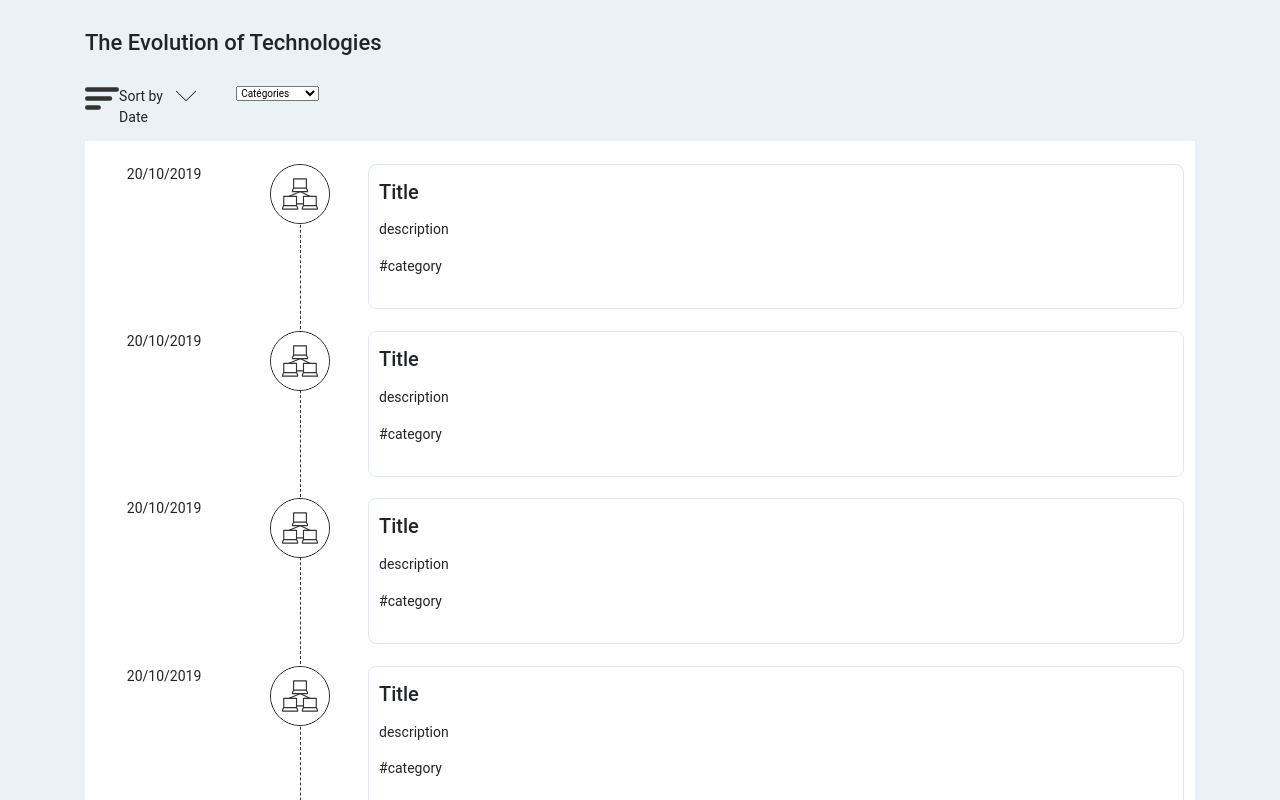
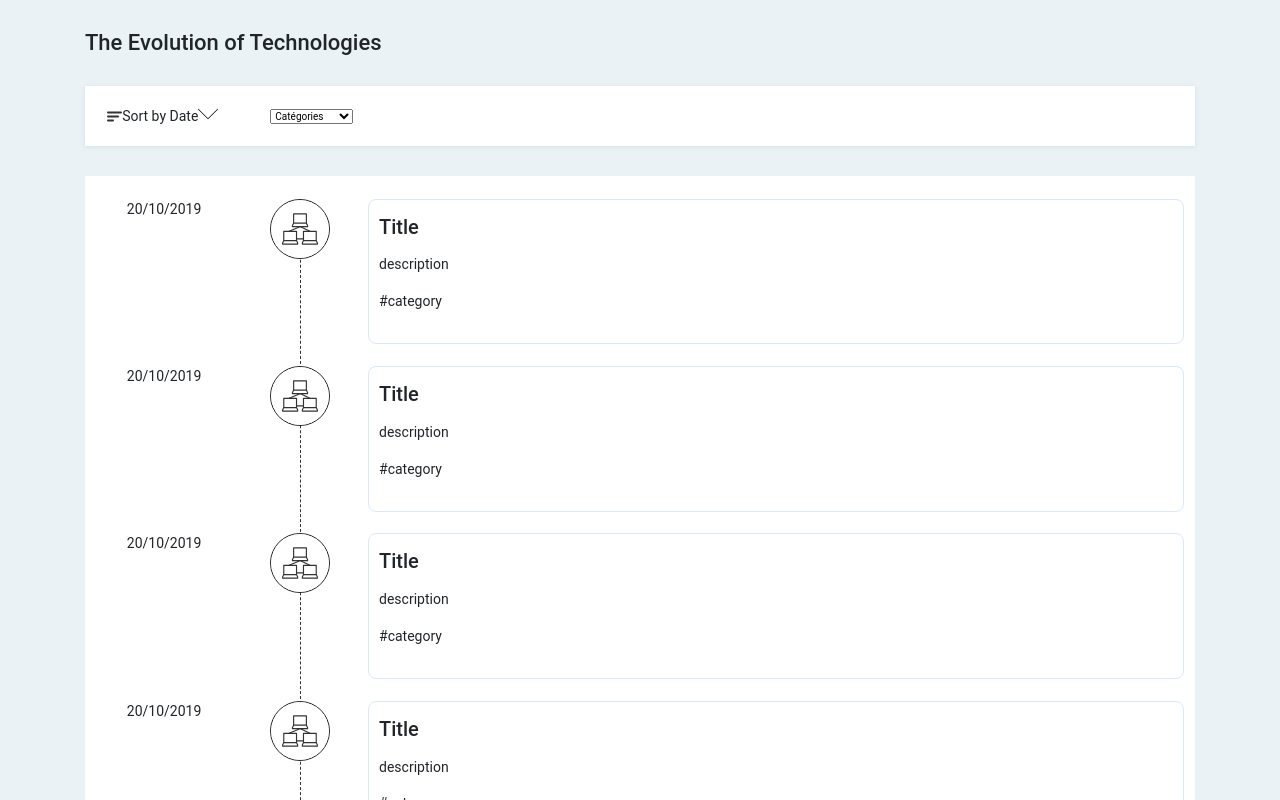
Before and after one commit to luctst/web-timeline, a React (Create React App) app: page / in a window 1280 px wide. Shown: the top 800 px of the page. Built offline with nearby package versions, Linux system fonts and the light colour scheme; no server answers.

Commit message:
Added some style

```diff
--- a/src/styles/layout/header.scss
+++ b/src/styles/layout/header.scss
@@ -7,4 +7,32 @@
     &--title {
         margin: 3rem 0;
     }
+    &--infobar {
+        &--date,
+        &--categories {
+            flex: 0 0 15%;
+        }
+        &--date {
+            display: flex;
+            align-items: center;
+        }
+        height: 6rem;
+        align-items: center;
+        box-shadow: $shadowBox;
+        display: flex;
+        background-color: #fff;
+        padding-left: 2%;
+        &--search {
+            display: flex;
+            align-items: center;
+            width: 100%;
+            svg {
+                margin-right: 1%;
+                width: 3.5%;
+            }
+        }
+    }
+    &--infobar--date:hover {
+        cursor: pointer;
+    }
 }
```
